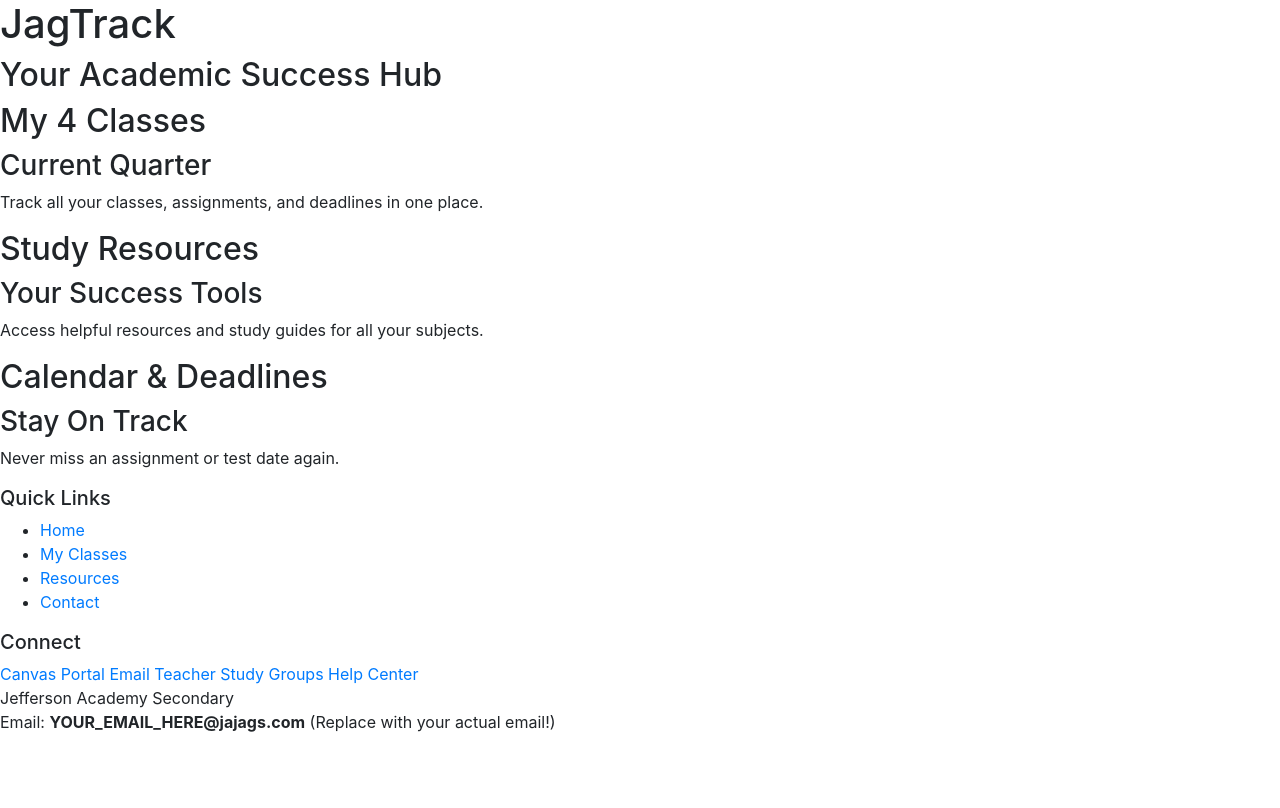
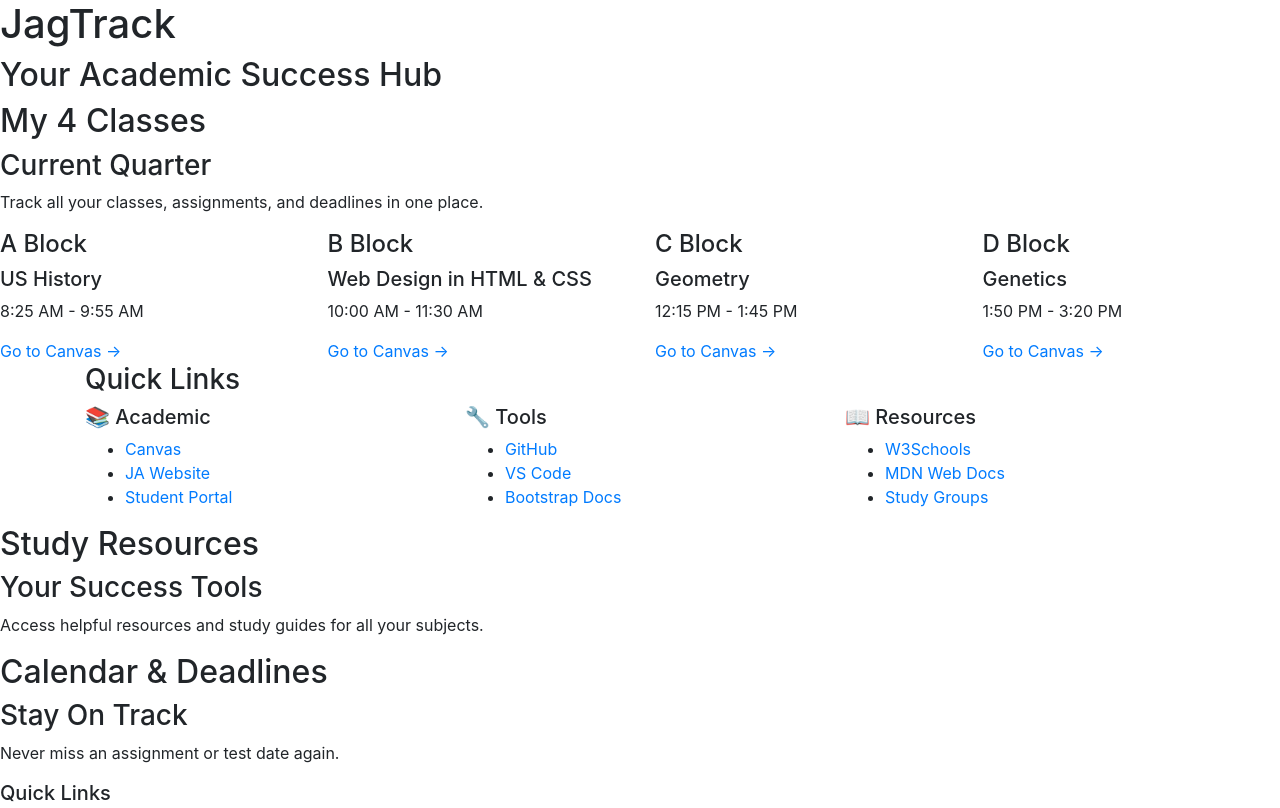
Before and after one commit to abriegamble/jagtrack, a website: page index.html in a window 1280 px wide. Shown: the top 808 px of the page. Drawn offline with nearby package versions, Linux system fonts and the light colour scheme.

Commit message:
Checkpoint 2: Bootstrap Grid System and Quick Links complete

```diff
--- a/index.html
+++ b/index.html
@@ -37,8 +37,64 @@
 
    <!-- This empty div is where you'll add your Bootstrap schedule in Exercise 2 -->
    <div id="schedule-section">
-       <!-- Your Bootstrap grid schedule will go here -->
+          <div class="row">
+       <div class="col-12 col-md-6 col-lg-3">
+           <h4>A Block</h4>
+           <h5>US History</h5>
+           <p>8:25 AM - 9:55 AM</p>
+           <a href="https://jajags.instructure.com/courses/3326">Go to Canvas →</a>
+       </div>
+       <div class="col-12 col-md-6 col-lg-3">
+           <h4>B Block</h4>
+           <h5>Web Design in HTML & CSS</h5>
+           <p>10:00 AM - 11:30 AM</p>
+           <a href="https://jajags.instructure.com/courses/3438" target="_blank">Go to Canvas →</a>
+       </div>
+       <div class="col-12 col-md-6 col-lg-3">
+           <h4>C Block</h4>
+           <h5>Geometry</h5>
+           <p>12:15 PM - 1:45 PM</p>
+           <a href="https://jajags.instructure.com/courses/3137">Go to Canvas →</a>
+       </div>
+       <div class="col-12 col-md-6 col-lg-3">
+           <h4>D Block</h4>
+           <h5>Genetics</h5>
+           <p>1:50 PM - 3:20 PM</p>
+           <a href="https://jajags.instructure.com/courses/3211">Go to Canvas →</a>
+       </div>
    </div>
+</div>
+   </div>
+
+<div class="container">
+   <h3>Quick Links</h3>
+   <div class="row">
+       <div class="col-12 col-md-4">
+           <h5>📚 Academic</h5>
+           <ul>
+               <li><a href="https://jajags.instructure.com" target="_blank">Canvas</a></li>
+               <li><a href="https://secondary.jajags.com" target="_blank">JA Website</a></li>
+               <li><a href="#">Student Portal</a></li>
+           </ul>
+       </div>
+       <div class="col-12 col-md-4">
+           <h5>🔧 Tools</h5>
+           <ul>
+               <li><a href="https://github.com" target="_blank">GitHub</a></li>
+               <li><a href="https://code.visualstudio.com" target="_blank">VS Code</a></li>
+               <li><a href="https://getbootstrap.com/docs/4.5/" target="_blank">Bootstrap Docs</a></li>
+           </ul>
+       </div>
+       <div class="col-12 col-md-4">
+           <h5>📖 Resources</h5>
+           <ul>
+               <li><a href="https://www.w3schools.com" target="_blank">W3Schools</a></li>
+               <li><a href="https://developer.mozilla.org" target="_blank">MDN Web Docs</a></li>
+               <li><a href="#">Study Groups</a></li>
+           </ul>
+       </div>
+   </div>
+</div>
 
 
    <div>
```
